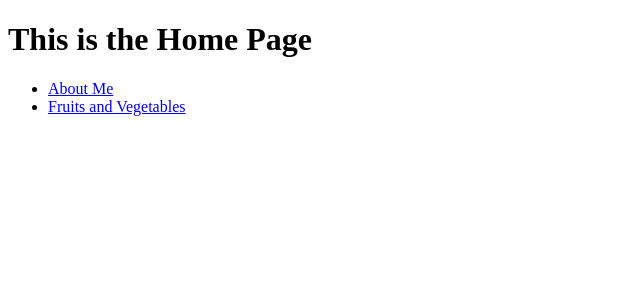
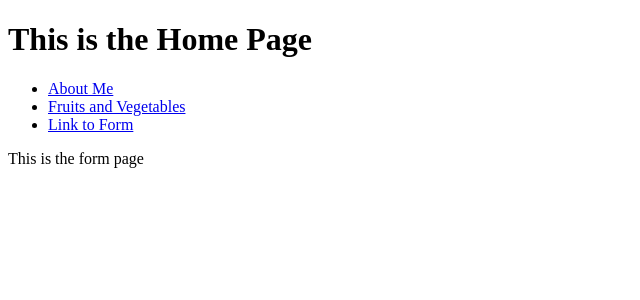
Before and after one commit to austinbhan/react-template, a React app: page /form in a window 1280 px wide. Shown: the top 300 px of the page, without its empty margins (0-640 px from the left). Built offline with nearby package versions, Linux system fonts and the light colour scheme.

Commit message:
Created form folder and app.js link

```diff
--- a/src/app.jsx
+++ b/src/app.jsx
@@ -6,6 +6,7 @@ import AboutMe from './components/AboutMe';
 import FruitsVegetables from './components/FruitsVegetables';
 import Fruits from './components/Fruits';
 import Vegetables from './components/Vegetables';
+import Form from './components/Form/Form';
 
 export default function App() {
   return (
@@ -18,6 +19,9 @@ export default function App() {
         <li>
           <Link to="fruits-vegetables">Fruits and Vegetables</Link>
         </li>
+        <li>
+          <Link to="form">Link to Form</Link>
+        </li>
       </ul>
 
       <Routes>
@@ -26,6 +30,7 @@ export default function App() {
           <Route path ="fruits" element={<Fruits/>}/>
           <Route path="vegetables" element={<Vegetables/>}/>
         </Route>
+        <Route path="form" element={<Form/>}/>
       </Routes>
 
     </Router>
--- /dev/null
+++ b/src/components/Form/Form.jsx
@@ -0,0 +1,7 @@
+export default function Form() {
+  return (
+    <>
+      <p>This is the form page</p>
+    </>
+  );
+}
```
Also changed, not shown: src/components/Form/Form.css (added), 1 other file (tests, documents, lock files or other folders).
